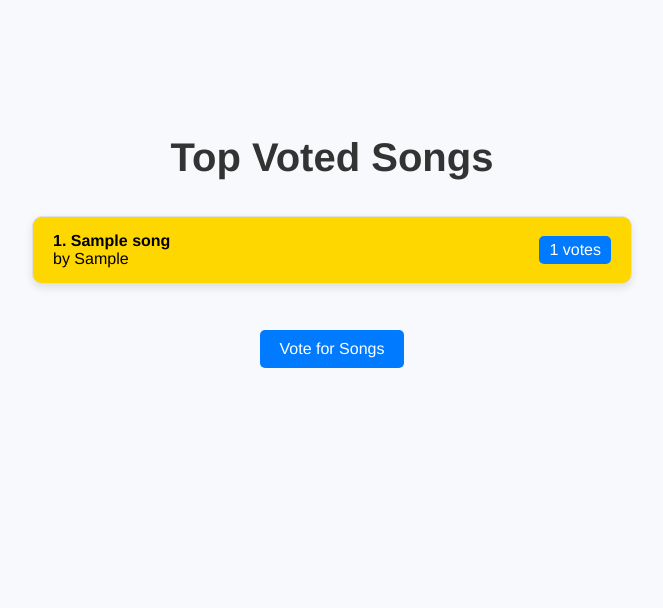
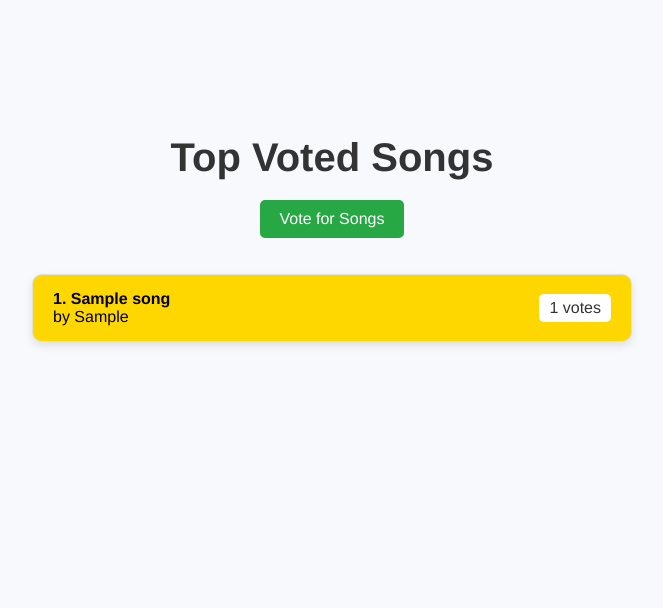
Before and after one commit to tferracina/spotify_voting, a Flask app: page / in a window 1280 px wide. Shown: the part 182-790 px from the top of the page, without its empty margins (308-971 px from the left). Run offline with Flask 3, Linux system fonts and the light colour scheme; tables that the repository leaves empty hold one stand-in row (values such as "Sample post").

Commit message:
Update index.html
Changed the accent colors, the ordering of the tabs, and made the first three entries have a white button

```diff
--- a/templates/index.html
+++ b/templates/index.html
@@ -52,28 +52,34 @@
             flex-direction: column;
         }
         .votes {
-            background-color: #007bff;
+            background-color: #28a745;
             color: #ffffff;
             padding: 5px 10px;
             border-radius: 5px;
         }
+        .gold .votes,
+        .silver .votes,
+        .bronze .votes {
+            background-color: #ffffff;
+            color: #333;
+        }
         a {
             text-decoration: none;
-            color: #007bff;
-            margin-top: 20px;
+            color: #ffffff;
+            margin-bottom: 20px;
             padding: 10px 20px;
-            background-color: #007bff;
-            color: #ffffff;
+            background-color: #28a745;
             border-radius: 5px;
             transition: background-color 0.2s;
         }
         a:hover {
-            background-color: #0056b3;
+            background-color: #218838;
         }
     </style>
 </head>
 <body>
     <h1>Top Voted Songs</h1>
+    <a href="{{ url_for('vote') }}">Vote for Songs</a>
     <ul>
         {% for song in leaderboard %}
             <li class="{% if loop.index == 1 %}gold{% elif loop.index == 2 %}silver{% elif loop.index == 3 %}bronze{% endif %}">
@@ -84,6 +90,5 @@
             </li>
         {% endfor %}
     </ul>
-    <a href="{{ url_for('vote') }}">Vote for Songs</a>
 </body>
 </html>
```
